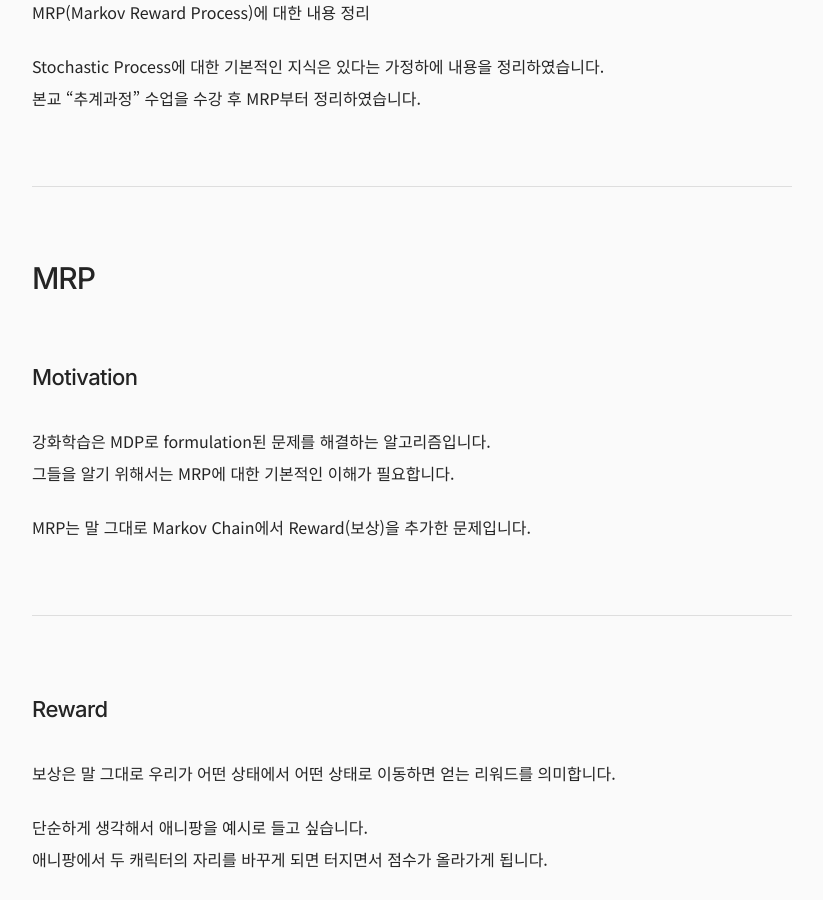
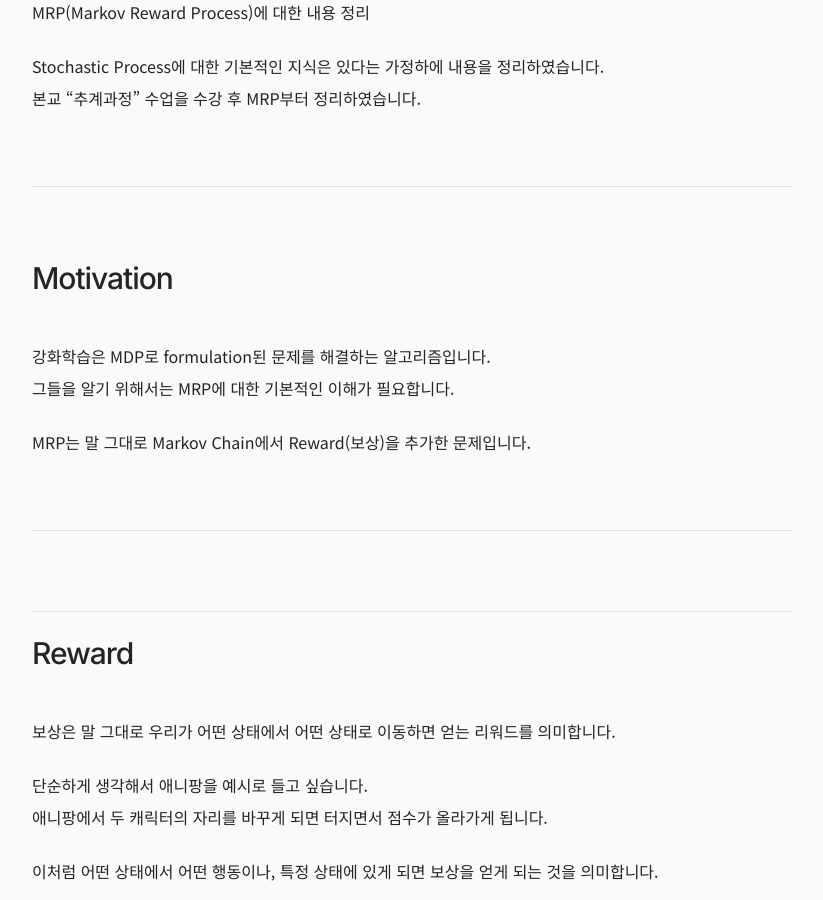
Before and after one commit to jinhan53111-blip/jinhan53111-blip.github.io, a Jekyll site: the page built from _posts/2026-09-29-hello-blog.md, in a window 1280 px wide and 900 px high, scrolled down 549 px. Shown: the whole window, without its empty margins (228-1051 px from the left). Built offline with Jekyll 4.4.1, drawn with Linux system fonts in a browser that asks for light colours.

Commit message:
Refactor section headers in hello-blog.md
Updated section headers in the blog post for clarity.

```diff
--- a/_posts/2026-09-29-hello-blog.md
+++ b/_posts/2026-09-29-hello-blog.md
@@ -14,9 +14,7 @@ Stochastic Process에 대한 기본적인 지식은 있다는 가정하에 내
 
 ---
 
-## MRP
-
-### Motivation
+## Motivation
 
 강화학습은 MDP로 formulation된 문제를 해결하는 알고리즘입니다.
 그들을 알기 위해서는 MRP에 대한 기본적인 이해가 필요합니다.
@@ -25,7 +23,7 @@ MRP는 말 그대로 Markov Chain에서 Reward(보상)을 추가한 문제입니
 
 ---
 
-### Reward
+## Reward
 
 보상은 말 그대로 우리가 어떤 상태에서 어떤 상태로 이동하면 얻는 리워드를 의미합니다.
 
@@ -61,7 +59,7 @@ $$
 
 ---
 
-### Cumulative Return
+## Cumulative Return
 
 $G_t$는 보상들의 누적합을 의미합니다.
 
```
